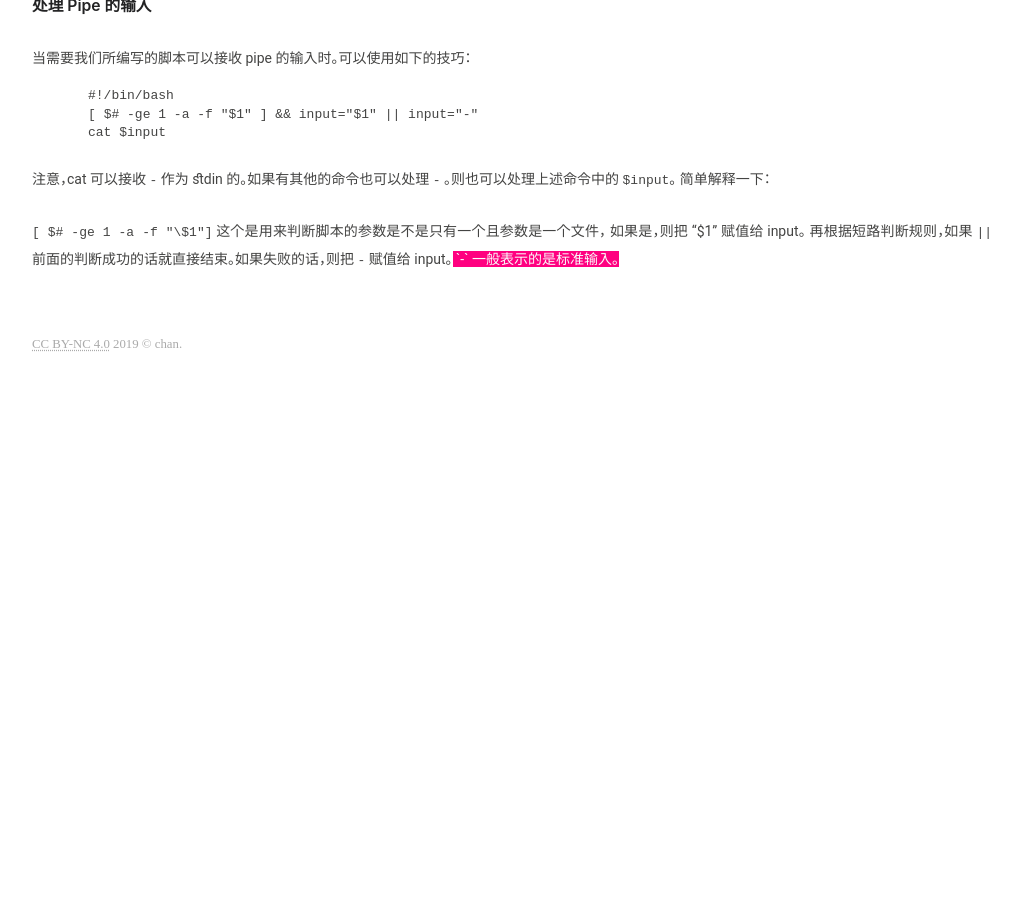
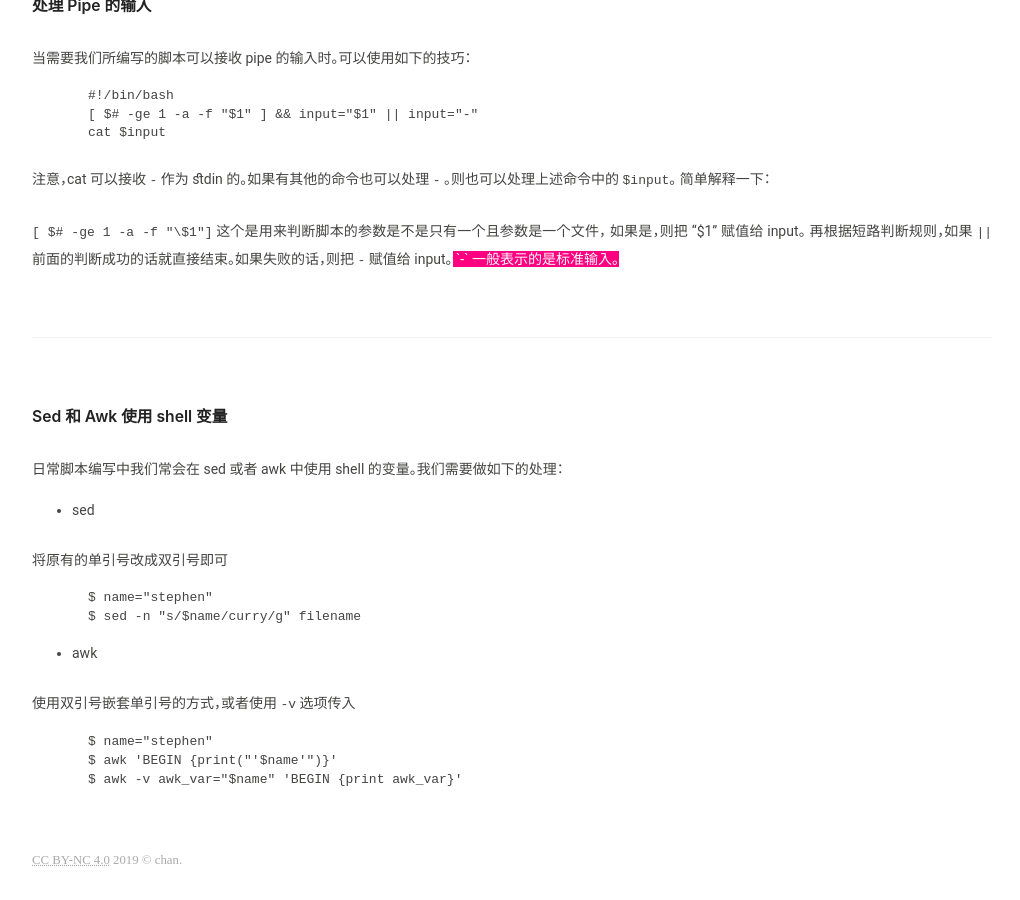
Before and after one commit to JesseEisen/chan, a Jekyll site: the page built from _posts/2020-04-16-bash-issue.md, in a window 1280 px wide and 900 px high, scrolled down 1498 px. Shown: the whole window, without its empty margins (128-1148 px from the left). Built offline with Jekyll 4.4.1, drawn with Linux system fonts in a browser that asks for light colours; our own code applies the rules of GitHub Pages for plain Markdown files; before the commit the page ends 1882 px from its top, so only the background shows below that.

Commit message:
new content added

````diff
--- a/_posts/2020-04-16-bash-issue.md
+++ b/_posts/2020-04-16-bash-issue.md
@@ -73,3 +73,28 @@ cat $input
 注意，cat 可以接收 `-`  作为 stdin 的。如果有其他的命令也可以处理 `-` 。则也可以处理上述命令中的 `$input`。 简单解释一下：
 
 `[ $# -ge 1 -a -f "\$1"]`  这个是用来判断脚本的参数是不是只有一个且参数是一个文件， 如果是，则把 "$1" 赋值给 input。 再根据短路判断规则，如果 `||` 前面的判断成功的话就直接结束。如果失败的话，则把 `-` 赋值给 input。<mark> `-` 一般表示的是标准输入。</mark>
+
+---
+
+### Sed 和 Awk 使用 shell 变量
+
+日常脚本编写中我们常会在 sed 或者 awk 中使用 shell 的变量。我们需要做如下的处理：
+
++ sed
+
+将原有的单引号改成双引号即可
+
+```shell
+$ name="stephen"
+$ sed -n "s/$name/curry/g" filename
+```
+
++ awk
+
+使用双引号嵌套单引号的方式，或者使用 `-v` 选项传入
+
+```shell
+$ name="stephen"
+$ awk 'BEGIN {print("'$name'")}'
+$ awk -v awk_var="$name" 'BEGIN {print awk_var}'
+```
````
Also changed, not shown: _posts/2020-06-19-front-end-issue.md (+1 -0 lines).
